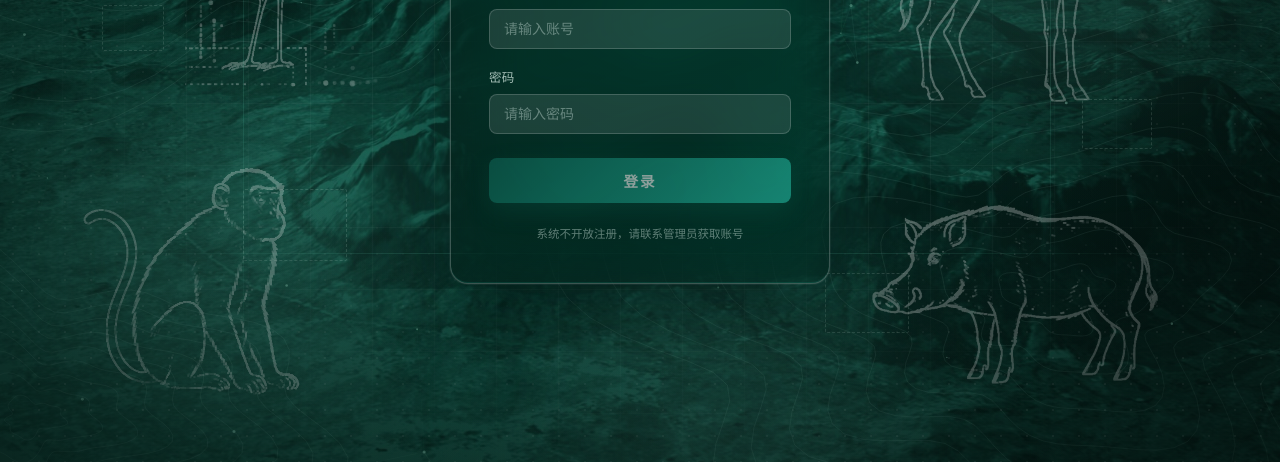
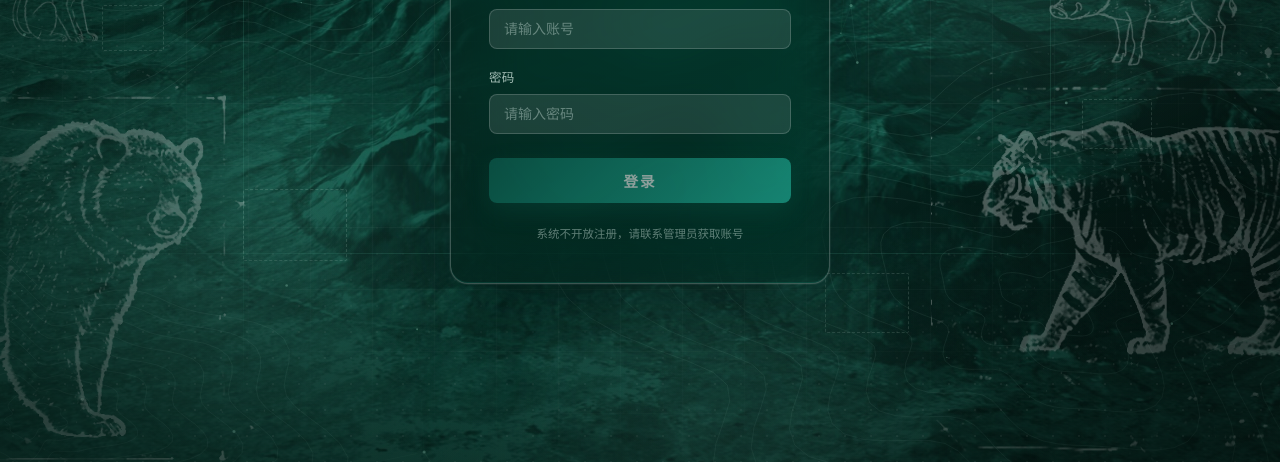
Before and after one commit to karryww67-collab/wildlife, a Vue app in the folder frontend/: page /#/login in a window 1280 px wide. Shown: the part 331-793 px from the top of the page. Built offline with nearby package versions, Linux system fonts and the light colour scheme; no server answers.

Commit message:
feat(前端): 动物线稿增加棕熊与老虎（从参考图提取），六只按参考图分区排布、大小层次 110~470px 递进

```diff
--- a/frontend/src/views/LoginView.vue
+++ b/frontend/src/views/LoginView.vue
@@ -41,6 +41,8 @@
       <img class="animal bird" src="../assets/animals/heron.png" alt="" />
       <img class="animal antelope" src="../assets/animals/antelope.png" alt="" />
       <img class="animal boar" src="../assets/animals/boar.png" alt="" />
+      <img class="animal bear" src="../assets/animals/bear.png" alt="" />
+      <img class="animal tiger" src="../assets/animals/tiger.png" alt="" />
 
       <!-- 第 6 层：微弱扫光 + 云雾 + 暗角 -->
       <div class="bg-scan"></div>
@@ -394,25 +396,36 @@ async function handleLogin() {
   opacity: 0.3;
   user-select: none;
 }
+/* 大小刻意区分：大（熊/虎）> 中（野猪/羚羊/水鸟）> 小（猕猴） */
 .monkey {
-  left: 6%;
-  bottom: 9%;
+  left: 0%;
+  top: 33%;
+  width: 110px;
+}
+.bird {
+  left: 1%;
+  top: 2%;
+  width: 200px;
+}
+.antelope {
+  right: 1%;
+  top: 2%;
+  width: 230px;
+}
+.boar {
+  right: 1%;
+  top: 33%;
   width: 250px;
 }
-.bird {
-  left: 9%;
-  top: 11%;
-  width: 270px;
+.bear {
+  left: -16%;
+  bottom: -2%;
+  width: 470px;
 }
-.antelope {
-  right: 8%;
-  top: 9%;
-  width: 300px;
-}
-.boar {
-  right: 6%;
-  bottom: 10%;
-  width: 380px;
+.tiger {
+  right: -4%;
+  bottom: -3%;
+  width: 400px;
 }
 
 /* ── 第 6 层：扫光 / 云雾 / 暗角 ──────────────────────────── */
```
Also changed, not shown: frontend/src/assets/animals/bear.png (added), frontend/src/assets/animals/tiger.png (added).
